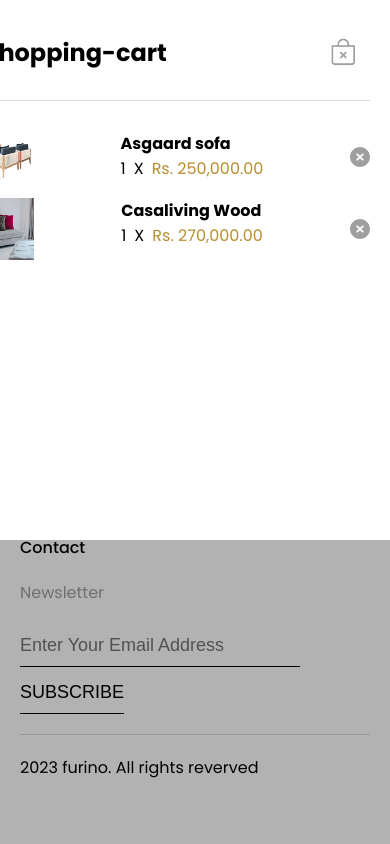
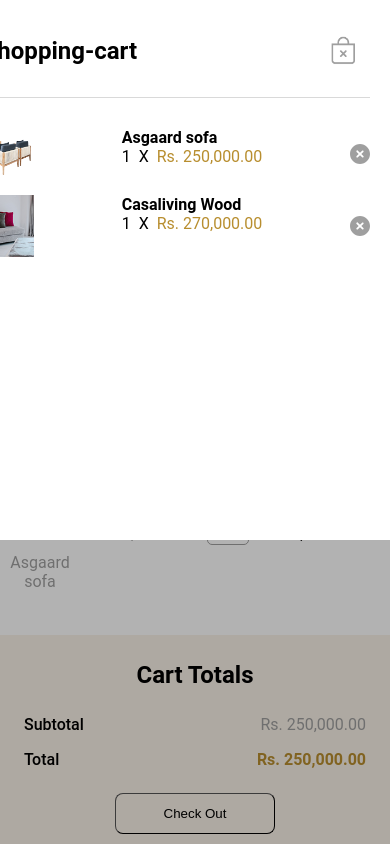
Before and after one commit to omarmans/Funiro., an Angular app: page /cart in a window 390 px wide. Before the commit this address led to /. Shown: the top 844 px of the page. Built offline with nearby package versions, Linux system fonts and the light colour scheme.

Commit message:
add cartPage

```diff
--- a/src/app/app.routes.ts
+++ b/src/app/app.routes.ts
@@ -20,6 +20,12 @@ export const routes: Routes = [
       ),
     title: 'Shop',
   },
+  {
+    path: 'cart',
+    loadComponent: () =>
+      import('./pages/cart/cart.component').then((mod) => mod.CartComponent),
+    title: 'Shop',
+  },
   { path: '', component: HomeComponent, title: 'Home' },
   {
     path: 'single-product',
--- /dev/null
+++ b/src/app/components/title-page-routing/title-page-routing.component.html
@@ -0,0 +1,7 @@
+<header>
+  <h2 class="text-[#000000] mb-3 font-bold">{{ page() }}</h2>
+  <p class="font-medium">
+    <span class="cursor-pointer font-bold">Home ></span>
+    <span class="font-light cursor-pointer ml-1">{{ page() }}</span>
+  </p>
+</header>
--- /dev/null
+++ b/src/app/components/title-page-routing/title-page-routing.component.scss
@@ -0,0 +1,8 @@
+header {
+  height: 30vh;
+  display: flex;
+  align-items: center;
+  justify-content: center;
+  flex-direction: column;
+  background: url("../../../../public/imgs/shop/background.png");
+}
--- /dev/null
+++ b/src/app/components/title-page-routing/title-page-routing.component.ts
@@ -0,0 +1,11 @@
+import { Component, input } from '@angular/core';
+
+@Component({
+  selector: 'app-title-page-routing',
+  imports: [],
+  templateUrl: './title-page-routing.component.html',
+  styleUrl: './title-page-routing.component.scss',
+})
+export class TitlePageRoutingComponent {
+  page = input.required<string>();
+}
--- /dev/null
+++ b/src/app/pages/cart/cart.component.html
@@ -0,0 +1,89 @@
+<div class="cart-container">
+  <app-title-page-routing page="Cart" />
+  <div class="container mt-12">
+    <div class="cart-content flex items-start gap-5 h-[40vh]">
+      <div class="overflow-x-auto">
+        <table class="w-full border-collapse">
+          <!-- Header -->
+          <thead class="bg-[#F9F1E7] text-black">
+            <tr>
+              <th class="py-4 px-6 text-left">Product</th>
+              <th class="py-4 px-6 text-left">Price</th>
+              <th class="py-4 px-6 text-left">Quantity</th>
+              <th class="py-4 px-6 text-left">Subtotal</th>
+              <th class="py-4 px-6 text-center"></th>
+            </tr>
+          </thead>
+
+          <!-- Body -->
+          <tbody>
+            <tr class="border-b">
+              <!-- Product -->
+              <td class="py-6 px-6 flex items-center gap-4 flex-wrap">
+                <img
+                  src="imgs/comparison/AsgaardSofa.png"
+                  alt="Asgaard Sofa"
+                  class="w-20 h-20 object-cover rounded-lg bg-[#F9F1E7]"
+                />
+                <span class="text-[#9F9F9F]">Asgaard sofa</span>
+              </td>
+
+              <!-- Price -->
+              <td class="py-6 px-6 text-[#9F9F9F]">Rs. 250,000.00</td>
+
+              <!-- Quantity -->
+              <td class="py-6 px-6">
+                <input
+                  type="number"
+                  value="1"
+                  min="1"
+                  class="quantity w-10 h-10 no-spinner"
+                />
+              </td>
+
+              <!-- Subtotal -->
+              <td class="py-6 px-6">Rs. 250,000.00</td>
+
+              <!-- Remove -->
+              <td class="py-6 px-6">
+                <button class="bg-transparent border-none cursor-pointer w-fit">
+                  <img
+                    src="imgs/icons/basket.svg"
+                    alt="remove"
+                    class="w-6 h-6 inline-block"
+                  />
+                </button>
+              </td>
+            </tr>
+          </tbody>
+        </table>
+      </div>
+      <div
+        class="total-price bg-[#F9F1E7] w-[400px] h-[60%] p-6 flex flex-col items-center"
+      >
+        <!-- Title -->
+        <h1 class="text-2xl font-semibold mb-6">Cart Totals</h1>
+
+        <!-- Prices -->
+        <div class="w-full flex flex-col gap-4 mb-6">
+          <p class="flex justify-between">
+            <span class="font-medium">Subtotal</span>
+            <span class="text-[#9F9F9F]">Rs. 250,000.00</span>
+          </p>
+          <p class="flex justify-between">
+            <span class="font-medium">Total</span>
+            <span class="text-[#B88E2F] font-semibold">Rs. 250,000.00</span>
+          </p>
+        </div>
+
+        <!-- Button -->
+        <button
+          class="border cursor-pointer border-black bg-transparent px-12 py-3 rounded-lg hover:bg-black hover:text-white transition"
+        >
+          Check Out
+        </button>
+      </div>
+    </div>
+    <app-benefits class="mt-6" />
+  </div>
+</div>
--- /dev/null
+++ b/src/app/pages/cart/cart.component.scss
@@ -0,0 +1,55 @@
+table {
+  tbody {
+    .quantity {
+      width: 40px;
+      height: 40px;
+      border: 1px solid #9f9f9f;
+      border-radius: 5px;
+      text-align: center;
+    }
+  }
+}
+
+@media (max-width: 1260px) {
+  .cart-content {
+    flex-wrap: wrap;
+    justify-content: center;
+    align-items: center;
+    margin-bottom: 50px;
+    .total-price {
+      height: fit-content;
+    }
+  }
+}
+
+@media (max-width: 655px) {
+  table {
+    max-width: 100%;
+    thead {
+      tr {
+        th {
+          // padding: 0;
+          padding-left: 1px;
+          padding-right: 1px;
+          text-align: center !important;
+        }
+      }
+    }
+    tbody {
+      tr {
+        td {
+          // padding: 0;
+          padding-left: 0;
+          text-align: center;
+          // padding-right: 10px;
+        }
+      }
+    }
+  }
+  .cart-content {
+    margin-bottom: 120px;
+    .total-price {
+      height: fit-content;
+    }
+  }
+}
--- a/src/app/pages/comparison/comparison.component.html
+++ b/src/app/pages/comparison/comparison.component.html
@@ -1,11 +1,5 @@
 <div class="comparison">
-  <header>
-    <h2 class="font-medium text-[#000000]">Product Comparison</h2>
-    <p class="font-medium">
-      <span class="cursor-pointer">Home ></span>
-      <span class="font-light cursor-pointer"> Comparison</span>
-    </p>
-  </header>
+  <app-title-page-routing page="Comparison" />
   <div class="container mt-[60px]">
     <div
       class="compare-content br-up pb-6 mb-6 flex items-start justify-around gap-24 flex-wrap"
@@ -156,13 +150,16 @@
           <div class="emp"></div>
         </div>
       </div>
-      <div class="buttons flex items-start justify-center gap-[150px]">
+      <!-- <div class="buttons flex items-start justify-center gap-[150px]"> -->
+      <div class="buttons">
+        <button></button>
         @for (button of productsComparison(); track button.price) {
         <button
           class="bg-[#B88E2F] text-[#FFFFFF] w-[150px] h-[38px] font-bold cursor-pointer border border-[#B88E2F] border-solid"
         >
           Add to Cart
         </button>
+        <button></button>
         }
       </div>
     </div>
--- a/src/app/pages/comparison/comparison.component.scss
+++ b/src/app/pages/comparison/comparison.component.scss
@@ -1,12 +1,4 @@
 .comparison {
-  header {
-    height: 30vh;
-    display: flex;
-    align-items: center;
-    justify-content: center;
-    flex-direction: column;
-    background: url("../../../../public/imgs/shop/background.png");
-  }
   .container {
     .compare-content {
       .left-sec {
@@ -61,6 +53,15 @@
           div {
             flex: 1;
           }
+        }
+      }
+      .buttons {
+        display: flex;
+        align-items: start;
+        justify-content: space-around;
+        gap: 96px;
+        button {
+          flex: 1;
         }
       }
     }
--- a/src/app/pages/comparison/comparison.component.ts
+++ b/src/app/pages/comparison/comparison.component.ts
@@ -1,10 +1,11 @@
 import { Component, OnInit, signal } from '@angular/core';
 import { RatingStarsComponent } from '../../components/rating-stars/rating-stars.component';
 import { productsComparison } from '../../models/product-compariosn';
+import { TitlePageRoutingComponent } from '../../components/title-page-routing/title-page-routing.component';
 
 @Component({
   selector: 'app-comparison',
-  imports: [RatingStarsComponent],
+  imports: [RatingStarsComponent, TitlePageRoutingComponent],
   templateUrl: './comparison.component.html',
   styleUrl: './comparison.component.scss',
 })
--- a/src/index.html
+++ b/src/index.html
@@ -8,10 +8,10 @@
     <link rel="icon" type="image/x-icon" href="favicon.ico" />
     <link rel="preconnect" href="https://fonts.googleapis.com" />
     <link rel="preconnect" href="https://fonts.gstatic.com" crossorigin />
-    <link
+    <!-- <link
       href="https://fonts.googleapis.com/css2?family=Montserrat:ital,wght@0,100..900;1,100..900&family=Poppins:ital,wght@0,100;0,200;0,300;0,400;0,500;0,600;0,700;0,800;0,900;1,100;1,200;1,300;1,400;1,500;1,600;1,700;1,800;1,900&family=Roboto:ital,wght@0,100..900;1,100..900&display=swap"
       rel="stylesheet"
-    />
+    /> -->
   </head>
   <body>
     <app-root></app-root>
--- a/src/styles.scss
+++ b/src/styles.scss
@@ -45,6 +45,18 @@ select {
   background-position: right 10px center; /* مكان السهم */
   background-size: 16px; /* حجم السهم */
 }
+
+.no-spinner::-webkit-outer-spin-button,
+.no-spinner::-webkit-inner-spin-button {
+  -webkit-appearance: none;
+  margin: 0;
+}
+
+/* لإخفاء الأسهم في Firefox */
+.no-spinner[type="number"] {
+  -moz-appearance: textfield;
+}
+
 .bb {
   padding: 10px 30px;
   //   font-weight: ;
```
Also changed, not shown: src/app/pages/cart/cart.component.ts (added, +11 -0 lines), public/imgs/icons/basket.svg (added).
